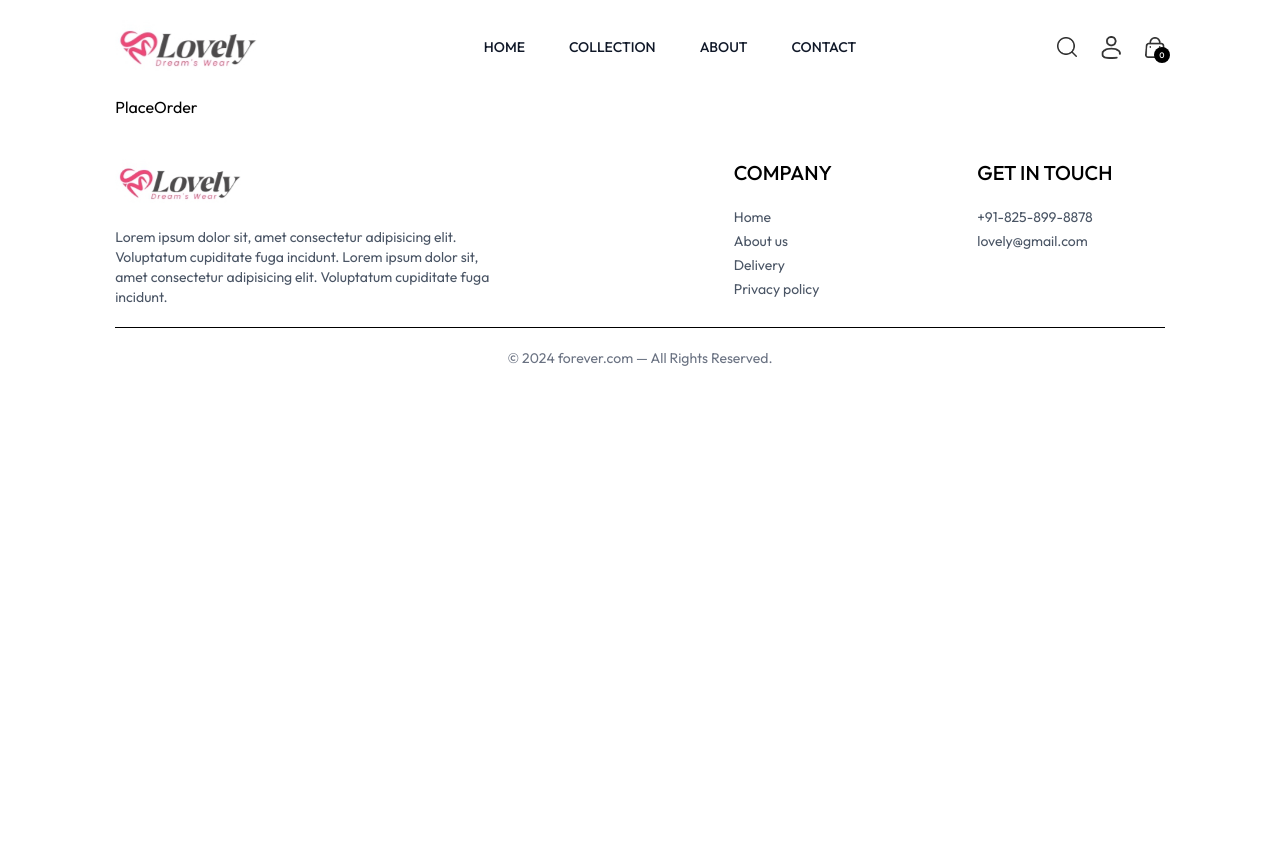
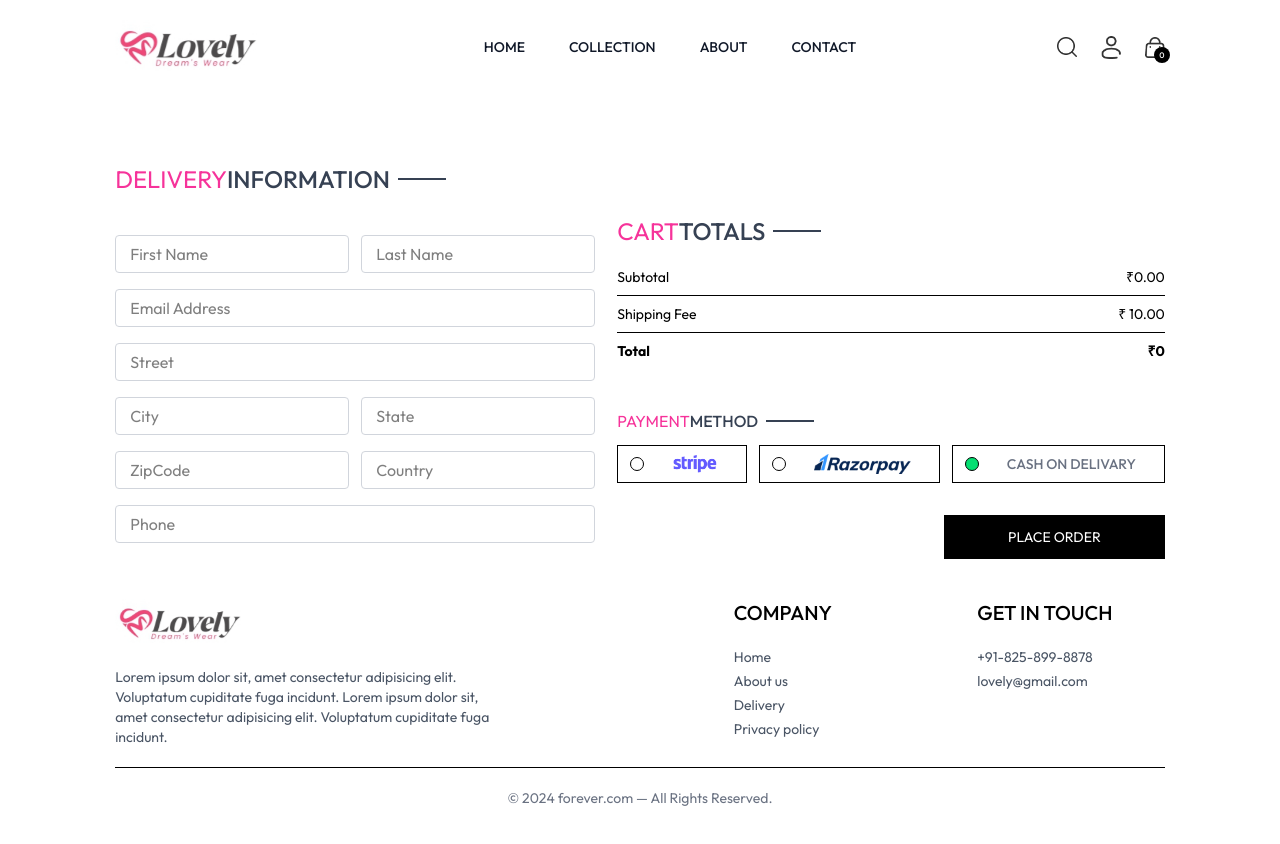
Before and after one commit to bari199/E-commerce, a React (Vite) app in the folder frontend/: page /place-order in a window 1280 px wide. Shown: the top 844 px of the page. Before the commit the page ends 800 px from the top, so only its background shows below. Built offline with nearby package versions, Linux system fonts and the light colour scheme.

Commit message:
placeorder Cart ShopContext CartTotal

```diff
--- /dev/null
+++ b/frontend/src/components/CartTotal.jsx
@@ -0,0 +1,36 @@
+import React,{useContext} from "react";
+import Title from './Title'
+import { ShopContext } from "../context/ShopContext";
+
+
+
+const CartTotal = () => {
+  const { currency, delivary_fee, getCartAmount } = useContext(ShopContext);
+
+  return (
+  <div className='w-full'>
+    <div className="text-2xl">
+        <Title text1={'CART'} text2={'TOTALS'}/>
+    </div>
+    <div className="flex flex-col gap-2 mt-2 text-sm">
+        <div className="flex justify-between">
+            <p>Subtotal</p>
+            <p>{currency}{getCartAmount()}.00</p>
+        </div>
+        <hr />
+        <div className="flex justify-between">
+            <p>Shipping Fee</p>
+            <p>{currency} {delivary_fee}.00</p>
+        </div>
+        <hr />
+        <div className="flex justify-between" >
+            <b>Total</b>
+            <b>{currency}{getCartAmount() === 0 ? 0 : getCartAmount() + delivary_fee}</b>
+        </div>
+    </div>
+
+  </div>
+  );
+};
+
+export default CartTotal;
--- a/frontend/src/context/ShopContext.jsx
+++ b/frontend/src/context/ShopContext.jsx
@@ -1,6 +1,7 @@
 import React, { createContext, useState,useEffect } from 'react';
 import { products } from "../assets/assets";
 import { toast } from 'react-toastify';
+import { useNavigate } from 'react-router-dom'
 
 
 export const ShopContext = createContext();
@@ -12,6 +13,7 @@
     const [search,setSearch] = useState('');
     const [showSearch,setShowSearch] = useState(false);
     const [cartItems, setCartItems] = useState({});
+    const navigate = useNavigate()
 
     const addToCart = async (itemId, size) => {
 
@@ -64,10 +66,31 @@
         setCartItems(cartData);
 
     }
+
+    const getCartAmount = () =>{
+        let totalAmount = 0;
+        for(const items in cartItems){
+            let itemInfo = products.find((product)=> product._id === items);
+            for(const item in cartItems[items])
+            {
+                try {
+                    if(cartItems[items][item] > 0){
+                        totalAmount += itemInfo.price * cartItems[items][item];
+
+                    }
+                } catch (error) {
+
+                }
+            }
+        }
+        return totalAmount;
+    }
+
     const value = {
         products, currency, delivary_fee,
         search,setSearch,showSearch,setShowSearch,
-        cartItems,addToCart,getCartCount,updateQuantity
+        cartItems,addToCart,getCartCount,updateQuantity,
+        getCartAmount,navigate
     }
     return (
         <ShopContext.Provider value={value}>
--- a/frontend/src/pages/Cart.jsx
+++ b/frontend/src/pages/Cart.jsx
@@ -2,9 +2,10 @@
 import Title from "../components/Title";
 import { assets } from "../assets/assets";
 import { ShopContext } from "../context/ShopContext";
+import CartTotal from "../components/CartTotal";
 
 const Cart = () => {
-  const { products, currency, cartItems, updateQuantity } = useContext(ShopContext);
+  const { products, currency, cartItems, updateQuantity , navigate} = useContext(ShopContext);
 
   const [cartData, setCartData] = useState([]);
 
@@ -67,6 +68,14 @@
           );
         })}
       </div>
+      <div className="flex justify-end my-20">
+          <div className="w-full sm:w-[450px]">
+            <CartTotal/>
+            <div className="w-full text-end">
+            <button onClick={()=>navigate('/place-order')} className="bg-black text-white text-sm my-8 px-8 py-3"> PROCEED TO CHECKOUT</button>
+            </div>
+          </div>
+      </div>
     </div>
   );
 };
--- a/frontend/src/pages/PlaceOrder.jsx
+++ b/frontend/src/pages/PlaceOrder.jsx
@@ -1,8 +1,68 @@
-import React from 'react'
+import React ,{useState}from 'react'
+import Title from '../components/Title'
+import CartTotal from '../components/CartTotal'
+import { assets } from '../assets/assets'
+
+
 
 const PlaceOrder = () => {
+
+
+  const [method,setMethod] = useState('cod');
+
+
   return (
-    <div>PlaceOrder</div>
+    <div className='flex flex-col sm:flex-row justify-between gap-4 pt-5 sm:pt-14 min-h-[80]'>
+      {/*---------------- Left Side --------------- */}
+      <div className='flex flex-col gap-4 w-full sm:max-w-[480px]'>
+        <div className='text-xl sm:text-2xl my-3'>
+          <Title text1={'DELIVERY'} text2={'INFORMATION'} />
+        </div>
+        <div className='flex gap-3 '>
+          <input className='border border-gray-300 rounded py-1.5 px-3.5 w-full' type="text" placeholder='First Name'/>
+           <input className='border border-gray-300 rounded py-1.5 px-3.5 w-full' type="text" placeholder='Last Name'/>
+        </div>
+         <input className='border border-gray-300 rounded py-1.5 px-3.5 w-full' type="email" placeholder='Email Address'/>
+          <input className='border border-gray-300 rounded py-1.5 px-3.5 w-full' type="text" placeholder='Street'/>
+           <div className='flex gap-3 '>
+          <input className='border border-gray-300 rounded py-1.5 px-3.5 w-full' type="text" placeholder='City'/>
+           <input className='border border-gray-300 rounded py-1.5 px-3.5 w-full' type="text" placeholder='State'/>
+        </div>
+         <div className='flex gap-3 '>
+          <input className='border border-gray-300 rounded py-1.5 px-3.5 w-full' type="number" placeholder='ZipCode'/>
+           <input className='border border-gray-300 rounded py-1.5 px-3.5 w-full' type="text" placeholder='Country'/>
+        </div>
+         <input className='border border-gray-300 rounded py-1.5 px-3.5 w-full' type="number" placeholder='Phone'/>
+      </div>
+      {/*---------------- Right Side ----------------- */}
+      <div className='mt-8'>
+        <div className='mt-8 min-w-80'>
+          <CartTotal/>
+        </div>
+        <div className='mt-12'>
+          <Title text1={'PAYMENT'} text2={'METHOD'} />
+          {/* ------------------ Payment Method Selection---------------------------- */}
+          <div className='flex gap-3 flex-col lg:flex-row'>
+            <div onClick={()=>setMethod('stripe')}  className='flex items-center gap-3 border p-2 px-3 cursor-pointer'>
+              <p className={`min-w-3.5 h-3.5 border rounded-full  ${method === 'stripe' ?'bg-green-400' : ''}`}></p>
+              <img className='h-5 mx-4 ' src={assets.stripe_logo} alt="" />
+            </div>
+             <div onClick={()=>setMethod('razorpay')} className='flex items-center gap-3 border p-2 px-3 cursor-pointer'>
+              <p className={`min-w-3.5 h-3.5 border rounded-full ${method === 'razorpay' ?'bg-green-400' : ''}`}></p>
+              <img className='h-5 mx-4 ' src={assets.razorpay_logo} alt="" />
+            </div>
+             <div onClick={()=>setMethod('cod')} className='flex items-center gap-3 border p-2 px-3 cursor-pointer'>
+              <p className={`min-w-3.5 h-3.5 border rounded-full ${method === 'cod' ?'bg-green-400' : ''} `}></p>
+              <p className='text-gray-500 text-sm font-medium mx-4'>CASH ON DELIVARY</p>
+            </div>
+          </div>
+          <div className='w-full text-end mt-8 '>
+          <button className='bg-black text-white px-16 py-3 text-sm '>PLACE ORDER</button>
+          </div>
+
+        </div>
+      </div>
+    </div>
   )
 }
 
```
